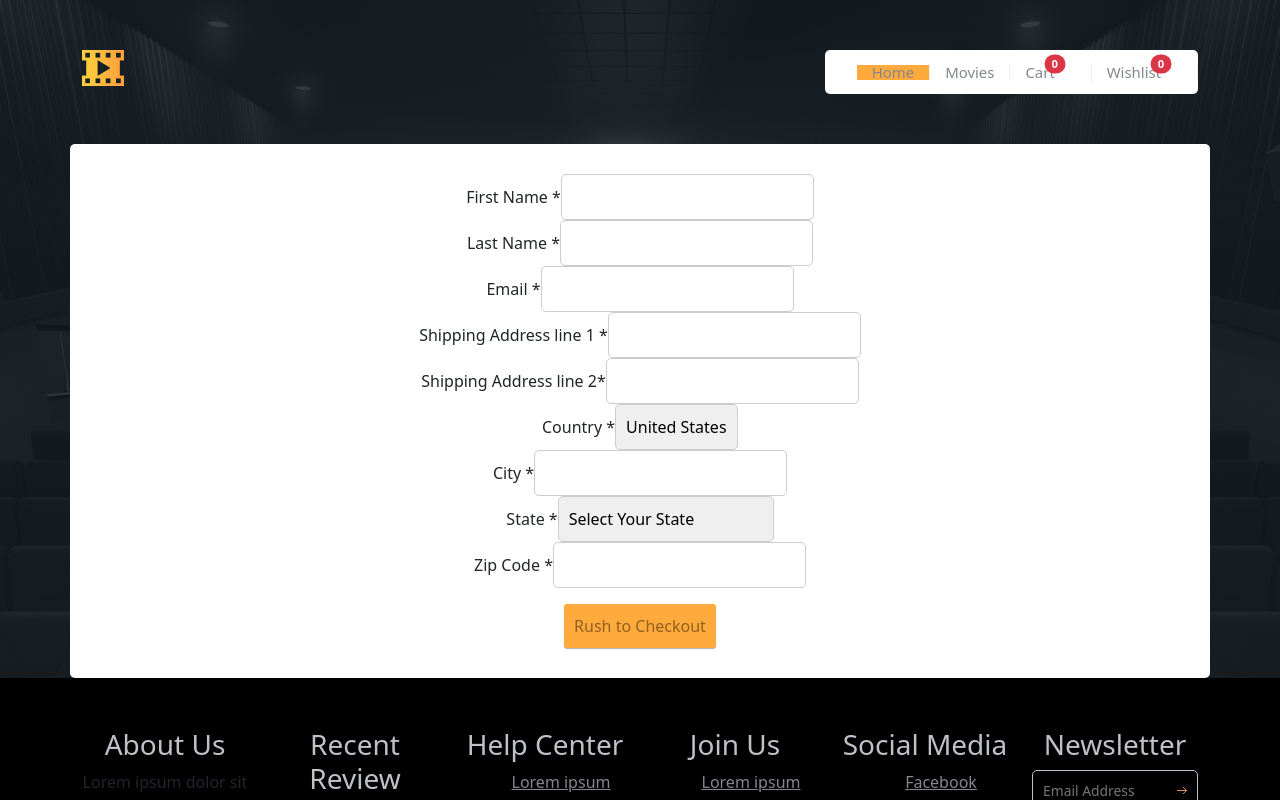
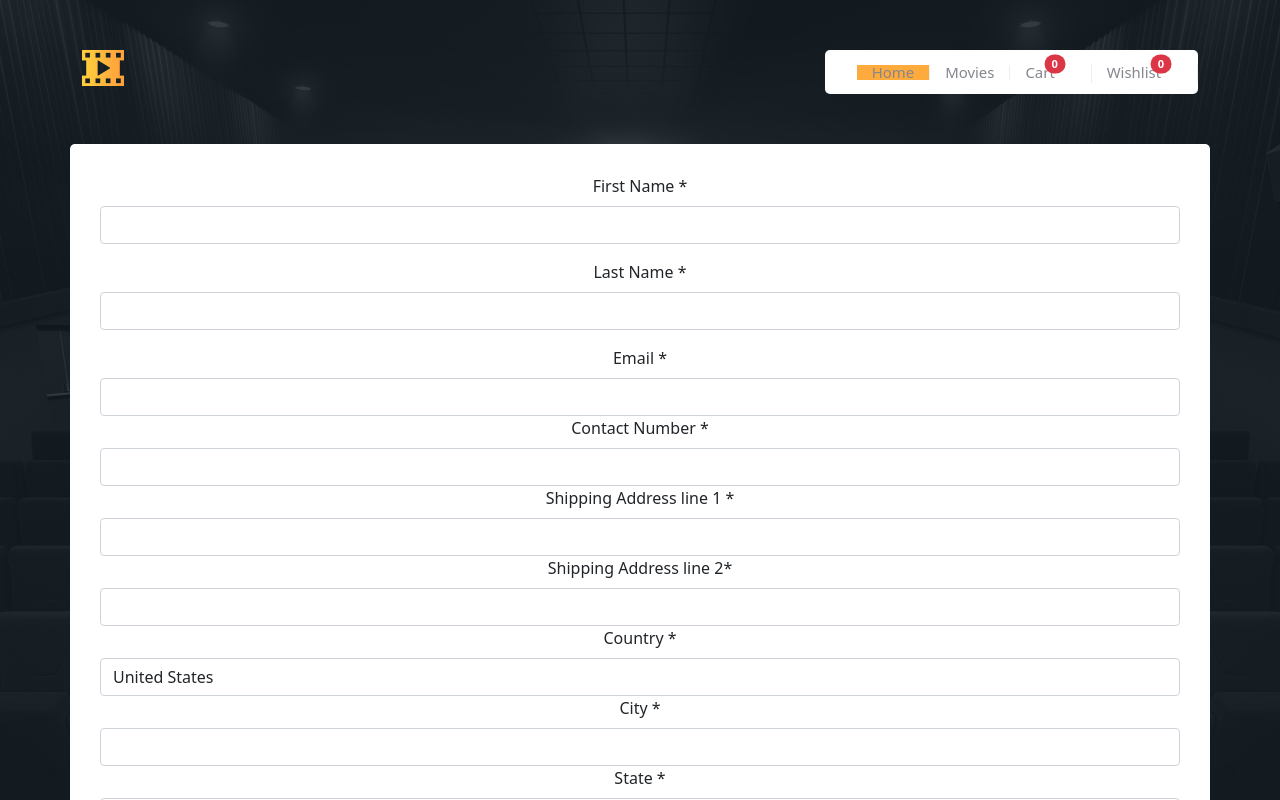
Before and after one commit to Snehacispl/Redux-Movie-Poster, a React (Create React App) app: page /Prospect in a window 1280 px wide. Shown: the top 800 px of the page. Built offline with nearby package versions, Linux system fonts and the light colour scheme.

Commit message:
prospect form validation update,Chackout page logic update,Thank-you page data with search param orderid,cart page update

```diff
--- a/src/App.css
+++ b/src/App.css
@@ -12,7 +12,9 @@
     animation: App-logo-spin infinite 20s linear;
   }
 }
-
+.alert-p {
+  color: #ee2233;
+}
 .App-header {
   background-color: #282c34;
   min-height: 100vh;
--- a/src/components/Prospect.js
+++ b/src/components/Prospect.js
@@ -1,4 +1,4 @@
-import React, { useState } from "react";
+import React, { useEffect, useState } from "react";
 import { useForm } from "react-hook-form";
 import { useNavigate } from "react-router-dom";
 const Prospect = () => {
@@ -8,10 +8,12 @@ const Prospect = () => {
     getValues,
     formState: { errors },
   } = useForm();
-  const [dataform, setData] = useState("");
+
   const navigate = useNavigate();
 
   const submitform = (data) => {
+    localStorage.setItem("data", JSON.stringify(data));
+
     setTimeout(() => {
       navigate("/checkout", {
         state: {
@@ -20,105 +22,244 @@ const Prospect = () => {
       });
     }, 2000);
   };
+
   return (
     <main className="main-content">
       <div className="container">
-        <form onSubmit={handleSubmit(submitform)}>
-          <div className="checkout-box__fields">
+        <form onSubmit={handleSubmit(submitform)} className="row g-3">
+          <div className="mb-3">
             <div className="fields__elements fields__elements--half">
-              <label htmlFor="first-name">First Name *</label>
+              <label htmlFor="first-name" className="form-label">
+                First Name *
+              </label>
               <input
                 type="text"
                 name="firstName"
                 id="first-name"
-                {...register("firstName", { required: true })}
+                className="form-control"
+                {...register("firstName", {
+                  required: true,
+                  pattern: {
+                    value: /^[a-zA-Z]*$/,
+                    message: "First name is not valid",
+                  },
+                })}
+                defaultValue={
+                  localStorage.getItem("data") &&
+                  JSON.parse(localStorage.getItem("data")).firstName
+                    ? JSON.parse(localStorage.getItem("data")).firstName
+                    : ""
+                }
               />
 
-              {errors.firstName && <span>First Name is required</span>}
+              {errors.firstName?.type === "required" && (
+                <p className="alert-p">First Name is required</p>
+              )}
+              <p className="alert-p">
+                {errors.firstName && errors.firstName.message}
+              </p>
             </div>
-            <div className="fields__elements fields__elements--half">
-              <label htmlFor="last-name">Last Name *</label>
+            <div className="col-auto">
+              <label htmlFor="last-name" className="form-label">
+                Last Name *
+              </label>
               <input
                 type="text"
                 name="lastName"
                 id="last-name"
-                className="required"
-                {...register("lastName", { required: true })}
+                className="form-control"
+                {...register("lastName", {
+                  required: true,
+                  pattern: {
+                    value: /^[a-zA-Z]*$/,
+                    message: "First name is not valid",
+                  },
+                })}
+                defaultValue={
+                  localStorage.getItem("data") &&
+                  JSON.parse(localStorage.getItem("data")).lastName
+                    ? JSON.parse(localStorage.getItem("data")).lastName
+                    : ""
+                }
               />
-              {errors.lastName && <span>Last Name is required</span>}
+              {errors.lastName?.type === "required" && (
+                <p className="alert-p">Last Name is required</p>
+              )}
+
+              <p className="alert-p">
+                {errors.lastName && errors.lastName.message}
+              </p>
             </div>
-            <div className="fields__elements fields__elements--half">
-              <label htmlFor="email">Email *</label>
+            <div className="col-auto">
+              <label htmlFor="email" className="form-label">
+                Email *
+              </label>
               <input
-                type="email"
+                type="text"
                 name="email"
                 id="email"
-                {...register("email", { required: true })}
+                className="form-control"
+                {...register("email", {
+                  required: true,
+                  pattern: {
+                    value: /^[A-Z0-9._%+-]+@[A-Z0-9.-]+\.[A-Z]{2,}$/i,
+                  },
+                })}
+                defaultValue={
+                  localStorage.getItem("data") &&
+                  JSON.parse(localStorage.getItem("data")).email
+                    ? JSON.parse(localStorage.getItem("data")).email
+                    : ""
+                }
               />
-              {errors.email && <span>Please enter a valid email id</span>}
+              {errors.email && (
+                <p className="alert-p">Please enter a valid email id</p>
+              )}
+            </div>
+            <div className="col-auto">
+              <label htmlFor="phone" className="form-label">
+                Contact Number *
+              </label>
+              <input
+                type="number"
+                name="phone"
+                id="phone"
+                className="form-control"
+                {...register("phone", {
+                  required: true,
+                  minLength: 10,
+                  maxLength: 10,
+                })}
+                defaultValue={
+                  localStorage.getItem("data") &&
+                  JSON.parse(localStorage.getItem("data")).phone
+                    ? JSON.parse(localStorage.getItem("data")).phone
+                    : ""
+                }
+              />
+              {errors.phone?.type === "required" && (
+                <p className="alert-p">Please enter a valid contact number</p>
+              )}
+              {errors.phone?.type === "minLength" && (
+                <p className="alert-p">
+                  The shipping Zip should have at least 10 characters
+                </p>
+              )}
+              {errors.phone?.type === "maxLength" && (
+                <p className="alert-p">
+                  The shipping Zip should have 10 characters
+                </p>
+              )}
             </div>
 
-            <div className="fields__elements">
-              <label htmlFor="shipping-address">
+            <div className="col-auto">
+              <label htmlFor="shipping-address" className="form-label">
                 Shipping Address line 1 *
               </label>
               <input
                 type="text"
                 name="shippingAddress1"
                 id="shipping-address"
+                className="form-control"
                 {...register("shippingAddress1", { required: true })}
+                defaultValue={
+                  localStorage.getItem("data") &&
+                  JSON.parse(localStorage.getItem("data")).shippingAddress1
+                    ? JSON.parse(localStorage.getItem("data")).shippingAddress1
+                    : ""
+                }
               />
               {errors.shippingAddress1 && (
-                <span>Please enter your shipping address line 1</span>
+                <p className="alert-p">
+                  Please enter your shipping address line 1
+                </p>
               )}
             </div>
-            <div className="fields__elements">
-              <label htmlFor="shipping-address">Shipping Address line 2*</label>
+            <div className="col-auto">
+              <label htmlFor="shipping-address" className="form-label">
+                Shipping Address line 2*
+              </label>
               <input
                 type="text"
+                className="form-control"
                 name="shippingAddress2"
                 id="shipping-address"
-                {...register("shippingAddress2", { required: true })}
+                {...register("shippingAddress2", { required: false })}
+                defaultValue={
+                  localStorage.getItem("data") &&
+                  JSON.parse(localStorage.getItem("data")).shippingAddress2
+                    ? JSON.parse(localStorage.getItem("data")).shippingAddress2
+                    : ""
+                }
               />
-              {errors.shippingAddress1 && (
-                <span>Please enter your shipping address line 2</span>
-              )}
+              {/* {errors.shippingAddress1 && (
+                <p className="alert-p">
+                  Please enter your shipping address line 2
+                </p>
+              )} */}
             </div>
 
-            <div className="fields__elements fields__elements">
-              <label htmlFor="country">Country *</label>
+            <div className="col-auto">
+              <label htmlFor="country" className="form-label">
+                Country *
+              </label>
               <select
                 name="shippingCountry"
+                className="form-control"
                 id="country"
                 {...register("shippingCountry", { required: true })}
+                defaultValue={
+                  localStorage.getItem("data") &&
+                  JSON.parse(localStorage.getItem("data")).shippingCountry
+                    ? JSON.parse(localStorage.getItem("data")).shippingCountry
+                    : ""
+                }
               >
                 <option value="US">United States</option>
               </select>
               {errors.shippingCountry && (
-                <span>Please enter your shipping country</span>
+                <p className="alert-p">Please enter your shipping country</p>
               )}
             </div>
 
-            <div className="fields__elements fields__elements--half">
-              <label htmlFor="city">City *</label>
+            <div className="col-auto">
+              <label htmlFor="city" className="form-label">
+                City *
+              </label>
               <input
                 type="text"
                 name="shippingCity"
                 id="city"
+                className="form-control"
                 {...register("shippingCity", { required: true })}
+                defaultValue={
+                  localStorage.getItem("data") &&
+                  JSON.parse(localStorage.getItem("data")).shippingCity
+                    ? JSON.parse(localStorage.getItem("data")).shippingCity
+                    : ""
+                }
               />
               {errors.shippingCity && (
-                <span>Please enter your shipping city</span>
+                <p className="alert-p">Please enter your shipping city</p>
               )}
             </div>
 
-            <div className="fields__elements fields__elements--half">
-              <label htmlFor="state">State *</label>
+            <div className="col-auto">
+              <label htmlFor="state" className="form-label">
+                State *
+              </label>
 
               <select
                 name="shippingState"
                 id="states"
+                className="form-control"
                 {...register("shippingState", { required: true })}
+                defaultValue={
+                  localStorage.getItem("data") &&
+                  JSON.parse(localStorage.getItem("data")).shippingState
+                    ? JSON.parse(localStorage.getItem("data")).shippingState
+                    : ""
+                }
               >
                 <option value="">Select Your State</option>
                 <option value="AL">Alabama</option>
@@ -175,24 +316,46 @@ const Prospect = () => {
                 <option value="WY">Wyoming</option>
               </select>
               {errors.shippingState && (
-                <span>Please enter your shipping state</span>
+                <p className="alert-p">Please enter your shipping state</p>
               )}
             </div>
 
-            <div className="fields__elements fields__elements--half">
-              <label htmlFor="zip">Zip Code *</label>
+            <div className="col-auto">
+              <label htmlFor="zip" className="form-label">
+                Zip Code *
+              </label>
               <input
-                type="tel"
+                type="number"
                 name="shippingZip"
-                {...register("shippingZip", { required: true })}
+                className="form-control"
+                {...register("shippingZip", {
+                  required: true,
+                  maxLength: 5,
+                  minLength: 5,
+                })}
+                defaultValue={
+                  localStorage.getItem("data") &&
+                  JSON.parse(localStorage.getItem("data")).shippingZip
+                    ? JSON.parse(localStorage.getItem("data")).shippingZip
+                    : ""
+                }
               />
-              {errors.shippingZip && (
-                <span>Please enter your shipping zip</span>
+              {errors.shippingZip?.type === "required" && (
+                <p className="alert-p">Please enter your shipping zip</p>
+              )}
+              {errors.shippingZip?.type === "minLength" && (
+                <p className="alert-p">
+                  The shipping Zip should have at least 5 characters
+                </p>
+              )}
+              {errors.shippingZip?.type === "maxLength" && (
+                <p className="alert-p">
+                  The shipping Zip should have 5 characters
+                </p>
               )}
             </div>
           </div>
 
-          <p>{dataform}</p>
           <button type="submit">Rush to Checkout</button>
         </form>
       </div>
--- a/src/components/ThankYou.js
+++ b/src/components/ThankYou.js
@@ -5,6 +5,7 @@ import { cartTotal } from "./store/cartSlice";
 const ThankYou = (orderdata) => {
   const location = useLocation();
   const data = location.state;
+  console.log(data);
   const cart = useSelector((state) => state.cart);
   const totalprice = useSelector(cartTotal).toFixed(2);
   return (
```
Also changed, not shown: src/components/Cart.js (+10 -1 lines), src/components/Checkout.js (+55 -3 lines).
